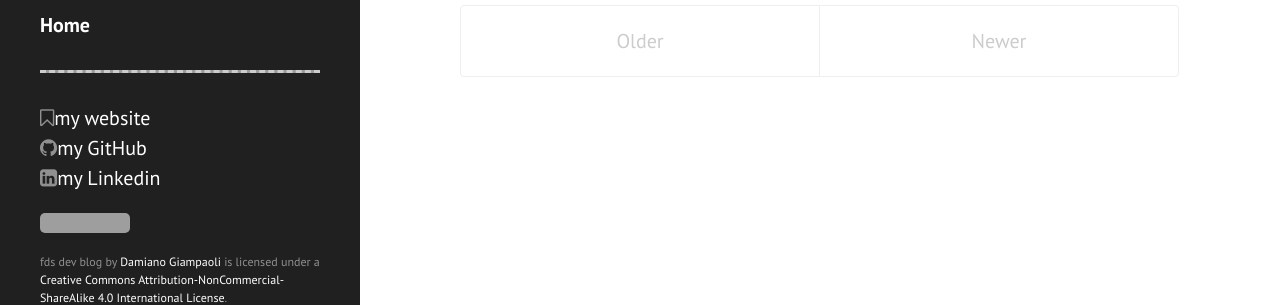
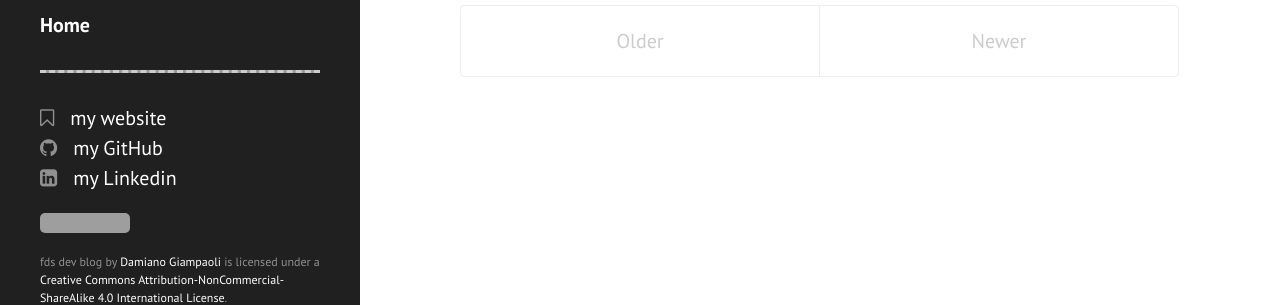
Before and after one commit to f-ds/f-ds.github.io, a Jekyll site: the page built from index.html, in a window 1280 px wide. Shown: the part 555-860 px from the top of the page. Built offline with Jekyll 4.4.1, drawn with Linux system fonts in a browser that asks for light colours; nearby versions of some CDN libraries; the list of posts is cut into pages by our own code; grey boxes are pictures that could not be loaded.

Commit message:
Update sidebar.html

```diff
--- a/_includes/sidebar.html
+++ b/_includes/sidebar.html
@@ -11,13 +11,13 @@
       </li>
       <li class="sidebar-nav-item">
         <hr class="line-dashed-fat"/>
-        <i class="fa fa-bookmark-o" aria-hidden="true"></i><a href="http://damianofds.github.io/">my website</a>
+        <i class="fa fa-bookmark-o" aria-hidden="true"></i>&nbsp;&nbsp;&nbsp;<a href="http://damianofds.github.io/">my website</a>
       </li>
       <li class="sidebar-nav-item">
-        <i class="fa fa-github" aria-hidden="true"></i><a href="https://github.com/Damianofds">my GitHub</a>
+        <i class="fa fa-github" aria-hidden="true"></i>&nbsp;&nbsp;&nbsp;<a href="https://github.com/Damianofds">my GitHub</a>
       </li>
       <li class="sidebar-nav-item">
-        <i class="fa fa-linkedin-square" aria-hidden="true"></i><a href="https://it.linkedin.com/in/damianofds">my Linkedin</a>
+        <i class="fa fa-linkedin-square" aria-hidden="true"></i>&nbsp;&nbsp;&nbsp;<a href="https://it.linkedin.com/in/damianofds">my Linkedin</a>
       </li>
 
       {% comment %}
```
